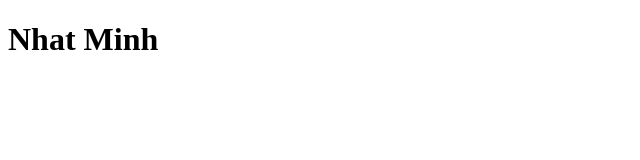
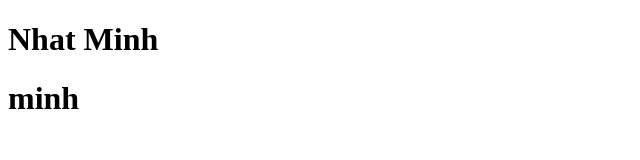
Before and after one commit to minh-a11y/DuAnCuoiKhoaJSA05, a plain HTML site: page index.html in a window 1280 px wide. Shown: the whole page, without its empty margins (0-640 px from the left). Drawn offline with Linux system fonts and the light colour scheme.

Commit message:
Cap Nhat h1

```diff
--- a/index.html
+++ b/index.html
@@ -7,5 +7,6 @@
 </head>
 <body>
     <h1>Nhat Minh</h1>
+    <h1>minh</h1>
 </body>
 </html>
```
